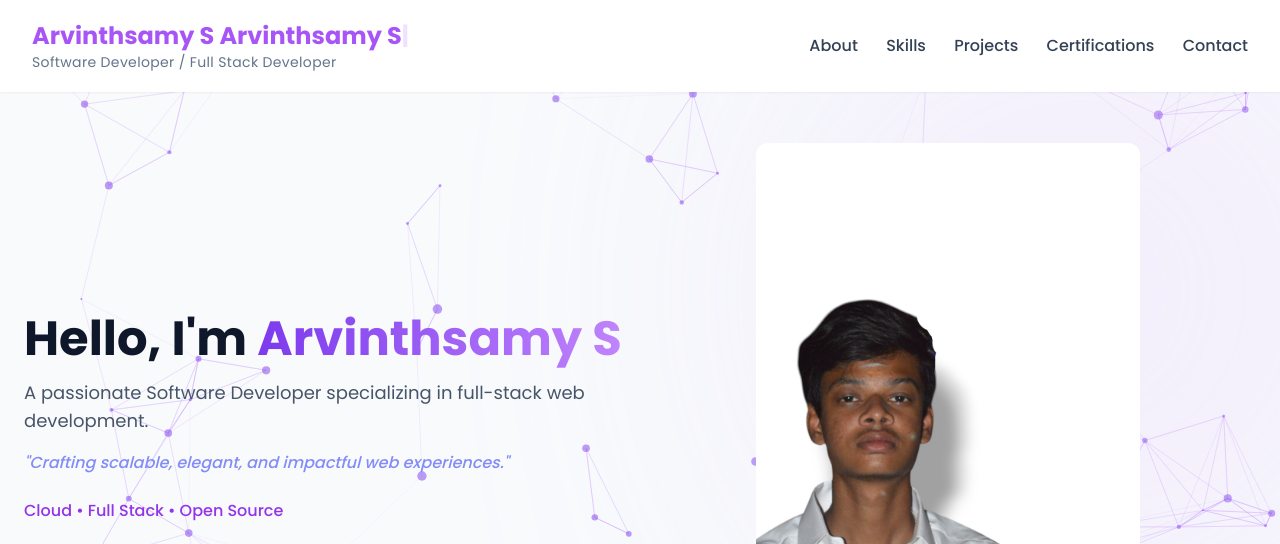
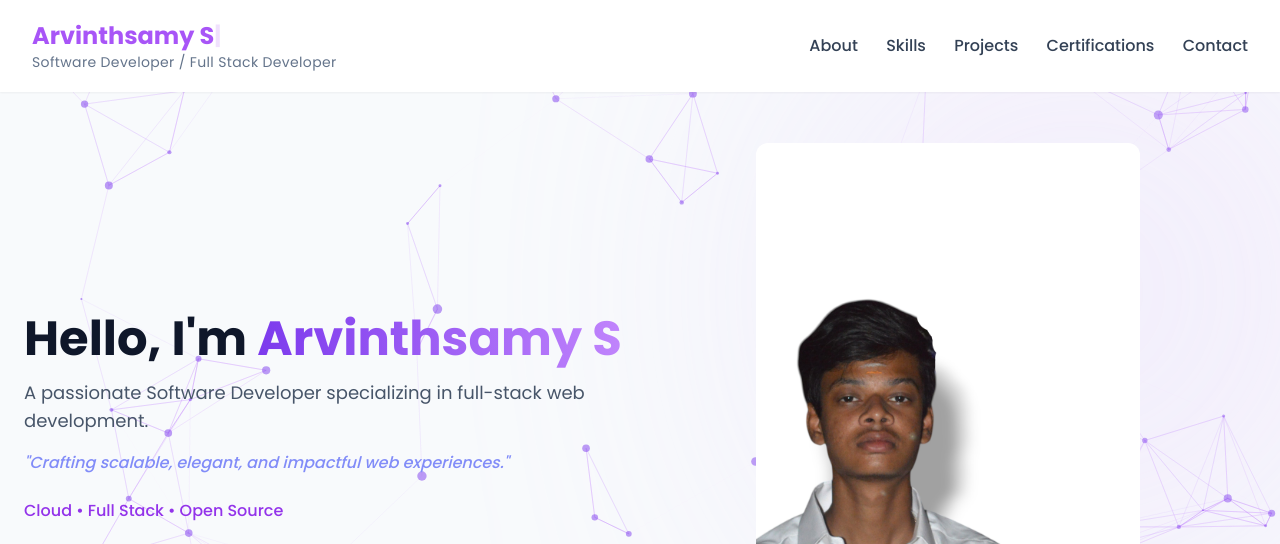
Before and after one commit to arvinth100/BuiltByArvinth, a plain HTML site: page index.html in a window 1280 px wide. Shown: the top 544 px of the page. Drawn offline with nearby package versions, Linux system fonts and the light colour scheme.

Commit message:
Update index.html

```diff
--- a/index.html
+++ b/index.html
@@ -123,7 +123,7 @@
 
       <div>
         <h1 class="text-2xl font-extrabold text-purple-500 hover:scale-105 transition-transform duration-300">
-          Arvinthsamy S
+
           <span id="typed-name"></span>
         </h1>
         <p class="text-sm text-slate-500 tracking-wide">
```
